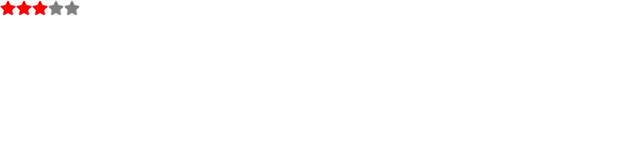
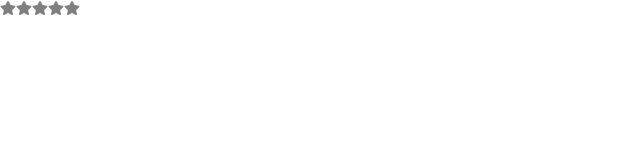
Before and after one commit to BobJackson/helloreact, a React (Create React App) app: page / in a window 1280 px wide. Shown: the top 160 px of the page, without its empty margins (0-640 px from the left). Built offline with nearby package versions, Linux system fonts and the light colour scheme.

Commit message:
use StarRating

```diff
--- a/src/App.js
+++ b/src/App.js
@@ -1,15 +1,9 @@
 import './App.css';
-import {FaStar} from "react-icons/fa";
+import StarRating from "./StarRating";
 
 function App() {
   return (
-      [
-          <FaStar color="red"/>,
-          <FaStar color="red"/>,
-          <FaStar color="red"/>,
-          <FaStar color="grey"/>,
-          <FaStar color="grey"/>,
-      ]
+      <StarRating/>
   );
 }
 
```
